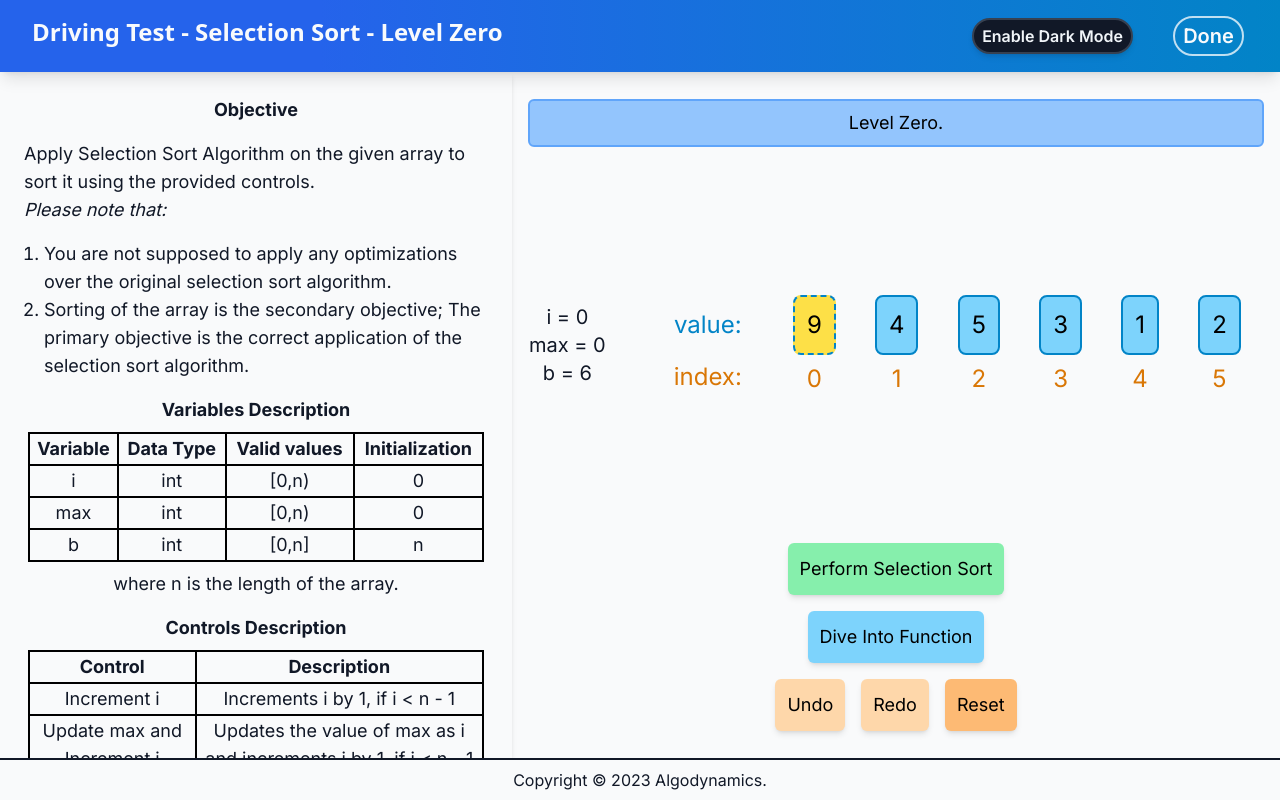
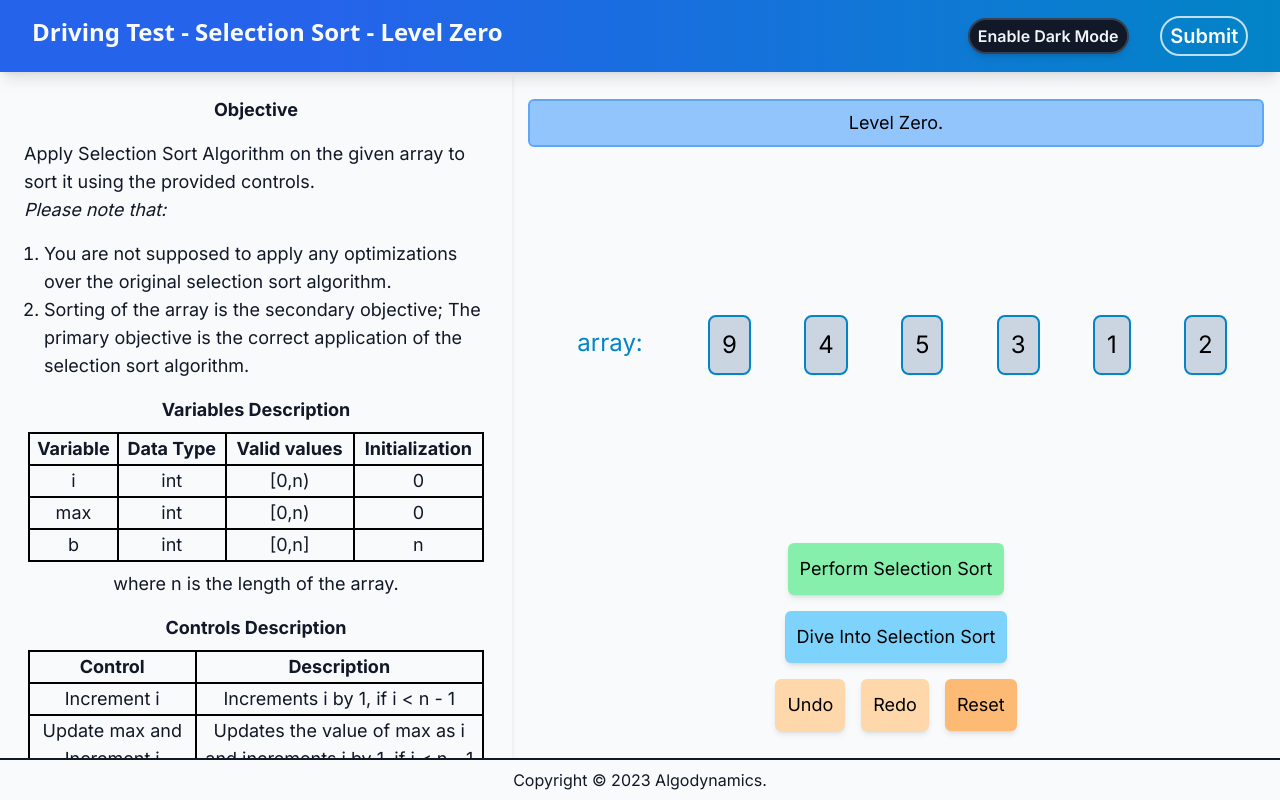
Before and after one commit to algodynamics-iiith/selection-sort-hierarchical, a Next.js app: page /level-zero in a window 1280 px wide. Built offline with nearby package versions, Linux system fonts and the light colour scheme.

Commit message:
Updated levels and UI

```diff
--- a/app/(experiment)/level-one/page.tsx
+++ b/app/(experiment)/level-one/page.tsx
@@ -161,8 +161,8 @@ export default function Experiment() {
   const initialState = useAppSelector(selectLevelStates)[levelNumber]
   const [preState, setPreState] = useState<SelectionSortState>({} as SelectionSortState)
   const [state, setState] = useState<SelectionSortState>(initialState.current)
-  const [pastStates, setPastStates] = useState<SelectionSortState[]>([])
-  const [futureStates, setFutureStates] = useState<SelectionSortState[]>([])
+  const [pastStates, setPastStates] = useState<SelectionSortState[]>(initialState.previous)
+  const [futureStates, setFutureStates] = useState<SelectionSortState[]>(initialState.next)
   const [type, setType] = useState<string>(Action.Init)
   const [prompt, setPrompt] = useState<string>(Prompts.Init)
   const [completed, setCompleted] = useState<boolean>(false)
@@ -214,15 +214,15 @@ export default function Experiment() {
     dispatch(updateRunId(runId))
     dispatch(storeLevelStates({
       level: levelNumber,
-      currentState: {...state},
+      currentState: { ...state },
       previousStates: pastStates.slice(),
       nextStates: futureStates.slice(),
     }))
     dispatch(storeLevelStates({
       level: levelNumber + 1,
-      currentState: {...state},
-      previousStates: pastStates.slice(),
-      nextStates: futureStates.slice(),
+      currentState: { ...state },
+      previousStates: [],
+      nextStates: [],
     }))
   }
 
@@ -267,6 +267,17 @@ export default function Experiment() {
     setCompleted(true)
   }
 
+  function checkSorted() {
+    let sorted: boolean = true
+    for (let index = 1; index < state.array.length; index++) {
+      if (state.array[index] < state.array[index - 1]) {
+        sorted = false
+        break
+      }
+    }
+    return sorted
+  }
+
   // Log actions.
   useEffect(() => {
     // Redirect to lower level upon clicking Dive In Find Max.
@@ -297,7 +308,7 @@ export default function Experiment() {
           <ThemeToggle />
           <Suspense fallback={null}>
             {/* Done Button */}
-            <button
+            {/* <button
               type='button'
               className='transition ease-out hover:scale-110 hover:duration-400
                 px-2 py-1 border-2 border-white/75 hover:border-white hover:bg-slate-50/10 rounded-full
@@ -305,7 +316,7 @@ export default function Experiment() {
               onClick={() => handleDone()}
             >
               Done
-            </button>
+            </button> */}
           </Suspense>
         </div>
       </header>
@@ -335,15 +346,17 @@ export default function Experiment() {
                   </div>
                 </div>
                 {/* Variables */}
-                <div className="flex flex-row w-full items-center justify-center h-1/2">
-                  <div className="flex flex-col text-center w-1/6 p-1 text-xl">
-                    i = {state.i}
+                <div className="grid grid-cols-1 grid-rows-3 w-full items-center justify-center h-1/2">
+                  <div className="flex w-full h-full row-start-2 justify-start items-start overflow-visible">
+                    <div className="flex flex-col justify-center items-center text-center w-1/6 h-full p-1 text-xl">
+                      {/* i = {state.i}
                       <br />
                       max = {state.max}
-                    <br />
+                      <br /> */}
                       b = {state.b}
                     </div>
-                  <CreateArray array={state.array} selected={state.max} />
+                    <CreateArray array={state.array} selected={state.max} sorted={checkSorted()} currentBoundary={state.b} />
+                  </div>
                 </div>
                 {/* Buttons */}
                 <div className="flex flex-col items-center space-y-2 p-2">
@@ -372,13 +385,22 @@ export default function Experiment() {
                       Decrement Boundary, Reset Index and Max
                     </ActionButton>
                   </div>
+                  <div className="flex justify-between">
                     <ActionButton
                       id="select-sort-dive"
                       type="subset"
                       handler={() => handleDiveIntoLevelTwo()}
                     >
-                    Dive Into Function
+                      Dive Into Find Max
                     </ActionButton>
+                    <ActionButton
+                      id="select-sort-dive"
+                      type="subset"
+                      handler={() => handleDone()}
+                    >
+                      Exit Level
+                    </ActionButton>
+                  </div>
                   <div className="flex justify-between">
                     <ActionButton
                       id="undo"
--- a/app/(experiment)/level-two/page.tsx
+++ b/app/(experiment)/level-two/page.tsx
@@ -253,6 +253,17 @@ export default function Experiment() {
     setCompleted(true)
   }
 
+  function checkSorted() {
+    let sorted: boolean = true
+    for (let index = 1; index < state.array.length; index++) {
+      if (state.array[index] < state.array[index - 1]) {
+        sorted = false
+        break
+      }
+    }
+    return sorted
+  }
+
   // Log actions.
   useEffect(() => {
     // Log run actions.
@@ -279,7 +290,7 @@ export default function Experiment() {
           <ThemeToggle />
           <Suspense fallback={null}>
             {/* Done Button */}
-            <button
+            {/* <button
               type='button'
               className='transition ease-out hover:scale-110 hover:duration-400
                 px-2 py-1 border-2 border-white/75 hover:border-white hover:bg-slate-50/10 rounded-full
@@ -287,7 +298,7 @@ export default function Experiment() {
               onClick={() => handleDone()}
             >
               Done
-            </button>
+            </button> */}
           </Suspense>
         </div>
       </header>
@@ -319,15 +330,17 @@ export default function Experiment() {
                   </div>
                 </div>
                 {/* Variables */}
-                <div className="flex flex-row w-full items-center justify-center h-1/2">
-                  <div className="flex flex-col text-center w-1/6 p-1 text-xl">
+                <div className="grid grid-cols-1 grid-rows-3 w-full items-center justify-center h-1/2">
+                  <div className="flex w-full h-full row-start-2 justify-start items-start overflow-visible">
+                    <div className="flex flex-col justify-center items-center text-center w-1/6 h-full p-1 text-xl">
                       i = {state.i}
                       <br />
                       max = {state.max}
                       <br />
                       b = {state.b}
                     </div>
-                  <CreateArray array={state.array} selected={state.i} />
+                    <CreateArray array={state.array} selected={state.max} sorted={checkSorted()} currentIndex={state.i} currentBoundary={state.b} />
+                  </div>
                 </div>
                 {/* Buttons */}
                 <div className="flex flex-col items-center space-y-2 p-2">
@@ -347,21 +360,30 @@ export default function Experiment() {
                     >
                       Update max
                     </ActionButton>
-                  <ActionButton
+                    {/* <ActionButton
                       id="swap"
                       type="primary"
                       disabled={state.b < 1}
                       handler={() => handleSwapMax()}
                     >
                       Swap max
-                  </ActionButton>
-                  <ActionButton
+                    </ActionButton> */}
+                    {/* <ActionButton
                       id="dec"
                       type="primary"
                       disabled={state.b <= 0}
                       handler={() => handleDecrementAndReset()}
                     >
                       Decrement b, Reset i and max
+                    </ActionButton> */}
+                  </div>
+                  <div className="flex justify-between">
+                    <ActionButton
+                      id="select-sort-dive"
+                      type="subset"
+                      handler={() => handleDone()}
+                    >
+                      Exit Level
                     </ActionButton>
                   </div>
                   <div className="flex justify-between">
--- a/app/(experiment)/level-zero/page.tsx
+++ b/app/(experiment)/level-zero/page.tsx
@@ -242,8 +242,8 @@ export default function Experiment() {
   const [runId, setRunId] = useState<string>(useAppSelector(selectRunId))
   const [preState, setPreState] = useState<SelectionSortState>({} as SelectionSortState)
   const [state, setState] = useState<SelectionSortState>(initialState.current)
-  const [pastStates, setPastStates] = useState<SelectionSortState[]>([])
-  const [futureStates, setFutureStates] = useState<SelectionSortState[]>([])
+  const [pastStates, setPastStates] = useState<SelectionSortState[]>(initialState.previous)
+  const [futureStates, setFutureStates] = useState<SelectionSortState[]>(initialState.next)
   const [type, setType] = useState<string>(Action.Init)
   const [prompt, setPrompt] = useState<string>(Prompts.Init)
   const [completed, setCompleted] = useState<boolean>(false)
@@ -277,8 +277,8 @@ export default function Experiment() {
     dispatch(storeLevelStates({
       level: levelNumber + 1,
       currentState: { ...state },
-      previousStates: pastStates.slice(),
-      nextStates: futureStates.slice(),
+      previousStates: [],
+      nextStates: [],
     }))
   }
 
@@ -341,6 +341,17 @@ export default function Experiment() {
     setPrompt(Prompts.CancelSubmit)
   }
 
+  function checkSorted() {
+    let sorted: boolean = true
+    for (let index = 1; index < state.array.length; index++) {
+      if (state.array[index] < state.array[index - 1]) {
+        sorted = false
+        break
+      }
+    }
+    return sorted
+  }
+
   // Log actions.
   useEffect(() => {
     console.log(userId)
@@ -384,7 +395,7 @@ export default function Experiment() {
                 text-xl font-semibold text-slate-50'
               onClick={() => handleSubmit()}
             >
-              Done
+              Submit
             </button>
           </Suspense>
         </div>
@@ -444,14 +455,14 @@ export default function Experiment() {
                 </div>
                 {/* Variables */}
                 <div className="flex flex-row w-full items-center justify-center h-1/2">
-                  <div className="flex flex-col text-center w-1/6 p-1 text-xl">
+                  {/* <div className="flex flex-col text-center w-1/6 p-1 text-xl">
                     i = {state.i}
                     <br />
                     max = {state.max}
                     <br />
                     b = {state.b}
-                  </div>
-                  <CreateArray array={state.array} selected={state.i} />
+                  </div> */}
+                  <CreateArray array={state.array} sorted={checkSorted()} hideIndex />
                 </div>
                 {/* Buttons */}
                 <div className="flex flex-col items-center space-y-2 p-2">
@@ -467,7 +478,7 @@ export default function Experiment() {
                     type="subset"
                     handler={() => handleDiveIntoLevelOne()}
                   >
-                    Dive Into Function
+                    Dive Into Selection Sort
                   </ActionButton>
                   <div className="flex justify-between">
                     <ActionButton
--- a/app/_components/_buttons/arrayElements.tsx
+++ b/app/_components/_buttons/arrayElements.tsx
@@ -5,18 +5,24 @@ export default function ArrayElement({
   index,
   id,
   handler,
-  highlight
+  highlight,
+  sorted,
 }: {
   value: any
   index: number | string
   id?: string
   handler?: Function
   highlight?: boolean
+  sorted?: boolean
 }) {
   return (
     <span
       className={"flex justify-center p-3 border-2 border-sky-600 text-black text-2xl rounded-lg "
-        + (highlight ? "border-dashed bg-yellow-300" : "border-solid bg-sky-300")}
+        + (highlight
+          ? "border-dashed bg-yellow-300"
+          : sorted
+            ? "border-solid bg-green-300"
+            : "border-solid bg-slate-300")}
       key={index}
       onClick={handler ? () => handler() : handler}
       id={id}
--- a/app/_components/_constructors/createArray.tsx
+++ b/app/_components/_constructors/createArray.tsx
@@ -1,16 +1,32 @@
 import ArrayElement from "@/app/_components/_buttons/arrayElements"
 
-export default function CreateArray({ array, selected }: { array: number[], selected?: number }) {
+export default function CreateArray({
+  array,
+  selected,
+  sorted,
+  hideIndex,
+  currentIndex,
+  currentBoundary,
+}: {
+  array: number[],
+  selected?: number,
+  sorted?: boolean,
+  hideIndex?: boolean,
+  currentIndex?: number,
+  currentBoundary?: number,
+}) {
   return (
-    <div className="flex w-full justify-evenly items-center">
-      <div className="flex flex-col justify-center items-center space-y-2">
-        <span className="p-3 text-sky-600 text-2xl">value:</span>
-        <span className="text-amber-600 text-2xl">index:</span>
+    <div className="flex w-full justify-evenly items-start">
+      <div className="flex flex-col justify-start items-center space-y-2">
+        <span className="p-3 text-sky-600 text-2xl">array:</span>
+        <span className="text-amber-600 text-2xl" hidden={hideIndex}>index:</span>
       </div>
       {array.map((value, index) => {
-        return (<div className="flex flex-col justify-center items-center space-y-2" key={index}>
-          <ArrayElement value={value} index={index} highlight={index === selected} />
-          <span className="text-amber-600 text-2xl">{index}</span>
+        return (<div className="flex flex-col justify-start items-center space-y-2" key={index}>
+          <ArrayElement value={value} index={index} highlight={index === selected} sorted={sorted} />
+          <span className="text-amber-600 text-2xl" hidden={hideIndex}>{index}</span>
+          <span className="text-amber-600 text-2xl" hidden={currentIndex === index ? false : true}>i</span>
+          <span className="text-purple-600 text-2xl" hidden={currentBoundary === index ? false : true}>b</span>
         </div>)
       })}
     </div>
--- a/lib/features/userData/userDataSlice.ts
+++ b/lib/features/userData/userDataSlice.ts
@@ -89,13 +89,13 @@ const initialState: UserDataState = {
     },
     // Level 1 - Find Max, Swap Max, Decrement And Reset
     {
-      current: initialSelectionSortState,
+      current: {} as SelectionSortState,
       previous: [],
       next: [],
     },
     // Level 2 - Increment I, Update Max, Swap Max, Decrement And Reset
     {
-      current: initialSelectionSortState,
+      current: {} as SelectionSortState,
       previous: [],
       next: [],
     },
```
Also changed, not shown: app/(experiment)/level-one/error.tsx (+8 -8 lines), app/(experiment)/level-two/error.tsx (+8 -8 lines), app/(experiment)/level-zero/error.tsx (+8 -8 lines), 1 other file (tests, documents, lock files or other folders). Lines whose indentation alone changed are shown as unchanged.
